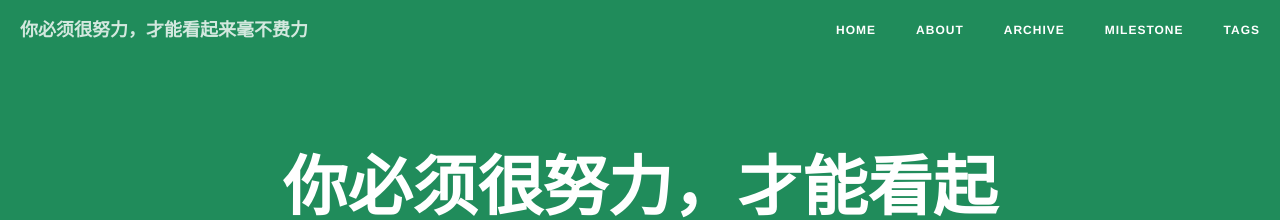
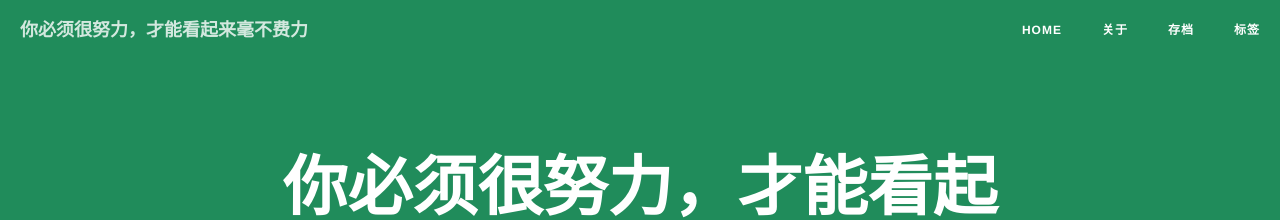
Before and after one commit to ylzyd12345/ylzyd12345.github.io, a Jekyll site: the page built from index.html, in a window 1280 px wide. Shown: the top 220 px of the page. Built offline with Jekyll 4.4.1, drawn with Linux system fonts in a browser that asks for light colours; nearby versions of some CDN libraries; the list of posts is cut into pages by our own code.

Commit message:
modify title

```diff
--- a/_config.yml
+++ b/_config.yml
@@ -17,10 +17,10 @@ gavatar: http://dreamofbook.qiniudn.com/Az..png
 favicon: img/favicon.png
 
 douban_username:
-twitter_username:
+# twitter_username:
 github_username:
-facebook_username:
-weibo_username:
+# facebook_username:
+# weibo_username:
 zhihu_username:
 
 # Build settings
@@ -30,7 +30,7 @@ markdown: kramdown
 highlighter: rouge
 permalink: pretty
 paginate: 8
-exclude: ["less","node_modules","Gruntfile.js","package.json","README.md"]
+exclude: ["less","node_modules","Gruntfile.js","package.json","README.md","milestone.md"]
 
 # http://en.wikipedia.org/wiki/List_of_tz_database_time_zones
 timezone: Asia/Shanghai
--- a/about.md
+++ b/about.md
@@ -1,6 +1,6 @@
 ---
 layout: page
-title: "About"
+title: "关于"
 description: ""
 header-img: "img/green.jpg"
 ---
@@ -10,19 +10,19 @@ header-img: "img/green.jpg"
     <p><img src="" align="center"></p>
 </center>
 
-###坚信
+### 坚信
 
 
-###关注：
+### 关注：
 
 
-###代表作：
+### 代表作：
 
 
-###我的朋友们
+### 我的朋友们
 
 
-###联系
+### 联系
 
 
 <center>
--- a/archive.md
+++ b/archive.md
@@ -1,6 +1,6 @@
 ---
 layout: page
-title: "Archive"
+title: "存档"
 description: ""
 header-img: "img/orange.jpg"
 ---
--- a/index.html
+++ b/index.html
@@ -29,12 +29,12 @@ description: "Kev1n"
 <ul class="pager">
     {% if paginator.previous_page %}
     <li class="previous">
-        <a href="{{ paginator.previous_page_path | prepend: site.baseurl | replace: '//', '/' }}">&larr; Newer Posts</a>
+        <a href="{{ paginator.previous_page_path | prepend: site.baseurl | replace: '//', '/' }}">&larr; 前一篇</a>
     </li>
     {% endif %}
     {% if paginator.next_page %}
     <li class="next">
-        <a href="{{ paginator.next_page_path | prepend: site.baseurl | replace: '//', '/' }}">Older Posts &rarr;</a>
+        <a href="{{ paginator.next_page_path | prepend: site.baseurl | replace: '//', '/' }}">后一篇 &rarr;</a>
     </li>
     {% endif %}
 </ul>
--- a/tags.md
+++ b/tags.md
@@ -1,18 +1,18 @@
 ---
 layout: page
-title: "Tags"
+title: "标签"
 description: "哈哈，你找到了我的文章基因库"
 header-img: "img/semantic.jpg"
 ---
 
-##本页使用方法
+## 本页使用方法
 
 1. 在下面选一个你喜欢的词
 2. 点击它
 3. 相关的文章会「唰」地一声跳到页面顶端
 4. 马上试试？
 
-##基因列表
+## 基因列表
 
 
 <div id='tag_cloud'>
```
